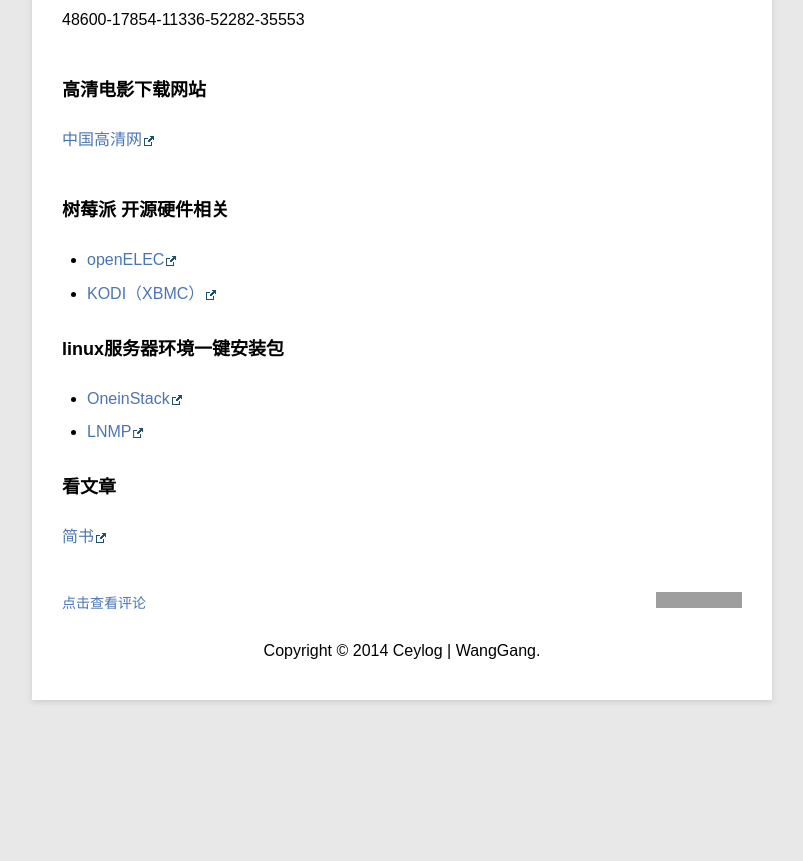
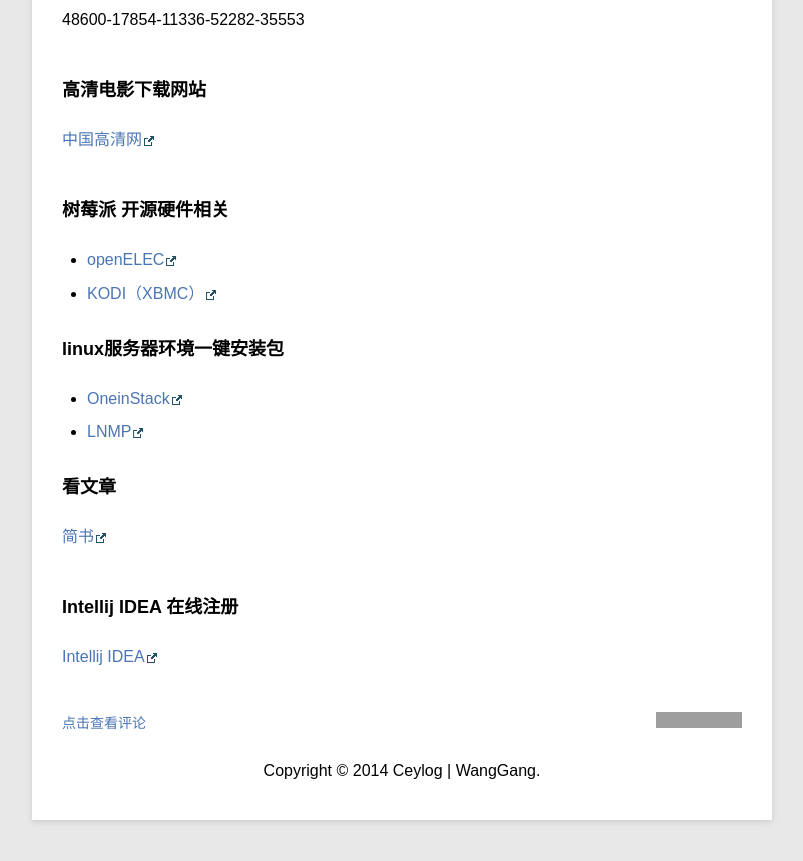
Before and after one commit to ceylog/ceylog.github.io, a Jekyll site: the page built from _posts/blog/2014-03-21-mark-and-memo.md, in a window 1280 px wide and 900 px high, scrolled down 2309 px. Shown: the top 861 px of the window, without its empty margins (78-881 px from the left). Built offline with Jekyll 4.4.1, drawn with Linux system fonts in a browser that asks for light colours; Markdown is read by kramdown in place of the engine named in the settings; before the commit the page ends 3089 px from its top, so only the background shows below that; grey boxes are pictures that could not be loaded.

Commit message:
Update 2014-03-21-mark-and-memo.md

```diff
--- a/_posts/blog/2014-03-21-mark-and-memo.md
+++ b/_posts/blog/2014-03-21-mark-and-memo.md
@@ -50,6 +50,10 @@
 ### 看文章
 [简书][3]
 
+
+### Intellij IDEA 在线注册
+[Intellij IDEA](http://idea.lanyus.com/)
+
 [1]: http://174.140.163.89/keygen/idea.htm 'Intellij IDEA'
 [2]: http://gaoqing.la 'gaoqing'
 [3]: http://jianshu.io 'jianshu'
```
